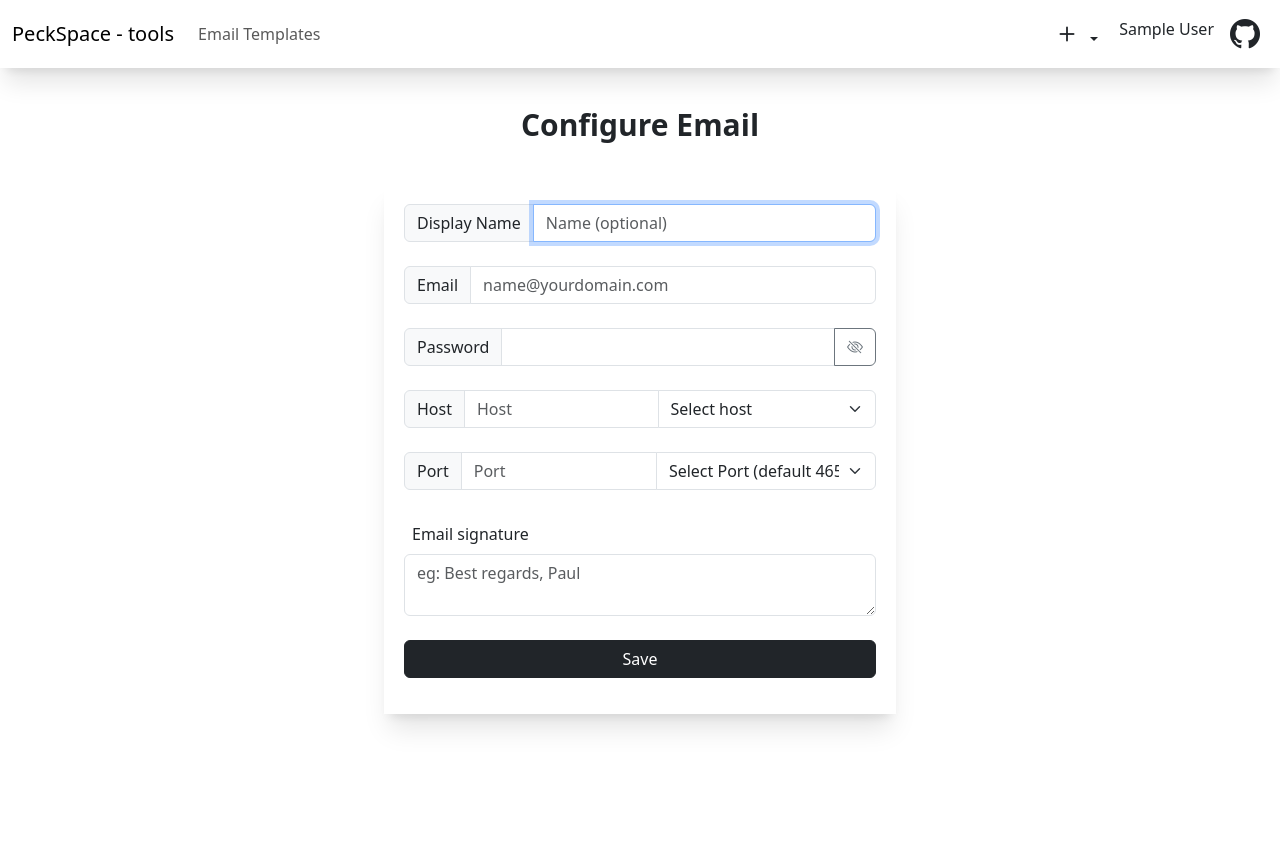
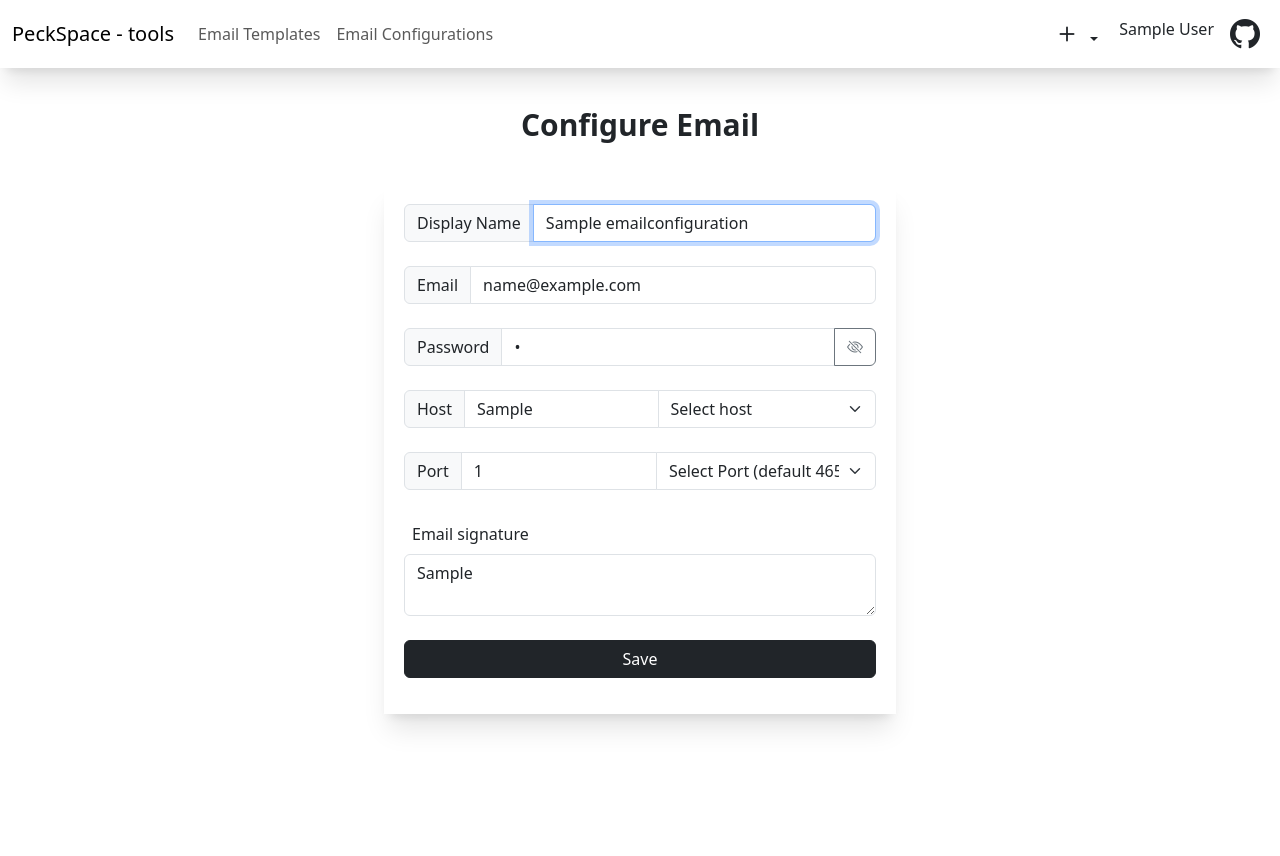
Before and after one commit to PaulleDemon/Email-automation, a Django app: page /email/configure/add/?edit=1 in a window 1280 px wide. Shown: the top 856 px of the page. Run offline with Django 4.2, Linux system fonts and the light colour scheme; a user stored in the database is signed in; tables that the repository leaves empty hold one stand-in row (values such as "Sample post"); parts of the project's set-up code (start-up, migrations or seed data) failed here and were passed over; some libraries are stand-ins or nearby versions.

Commit message:
completed email configurations

```diff
--- a/automail/urls.py
+++ b/automail/urls.py
@@ -2,7 +2,7 @@ from django.urls import path
 from django.shortcuts import redirect
 
 from .views import (email_template_create, email_templates, email_template_delete,
-                        configuration_create_view, configurations_view)
+                        configuration_create_view, configurations_view, delete_configuration_view)
 
 urlpatterns = [
 
@@ -15,5 +15,6 @@ urlpatterns = [
     path('campaign/create/', email_template_create, name='email-campaign-create'),
 
     path('configure/add/', configuration_create_view, name='configure-email'),
+    path('configure/<int:id>/delete/', delete_configuration_view, name='configure-email-delete'),
     path('configurations/', configurations_view, name='configurations'),
 ]
--- a/automail/views.py
+++ b/automail/views.py
@@ -196,14 +196,27 @@ def configuration_create_view(request):
             except (ValueError, EmailConfiguration.DoesNotExist):
                 return render(request, '404.html')
 
-
         return render(request, 'configure-server.html', context)
 
     else:
+        edit = request.GET.get('edit')
 
         form = EmailConfigurationForm(request.POST)
 
+        if edit:
+            try:
+                int(edit)
+                configuration = EmailConfiguration.objects.get(id=edit)
+
+            except (ValueError, EmailConfiguration.DoesNotExist):
+                return render(request, '404.html')
+
+            EmailConfiguration.objects.filter(id=edit).update(**form.cleaned_data)
+
         if form.is_valid():
+
+            if EmailConfiguration.objects.filter(user=request.user, email=form.cleaned_data['email'].exists()):
+                return render(request, 'configure-server.html', context={'errors': 'This email already exists'})
 
             configuration = form.save(commit=False)
             configuration.user = request.user
@@ -219,4 +232,16 @@ def configuration_create_view(request):
 
 def configurations_view(request):
 
-    return render(request, 'configurations.html')
+    cofigurations = EmailConfiguration.objects.filter(user=request.user)
+
+    return render(request, 'configurations.html', context={'configurations': cofigurations})
+
+@login_required
+def delete_configuration_view(request, id):
+
+    try:
+        EmailConfiguration.objects.get(id=id, user=request.user).delete()
+        return redirect('configurations')
+
+    except (EmailConfiguration.DoesNotExist):
+        return render(request, '404.html')
--- a/templates/html/base.html
+++ b/templates/html/base.html
@@ -58,6 +58,7 @@
           <div class="tw-justify-self-center collapse navbar-collapse" id="navbarTogglerDemo01">
             <div class="navbar-nav">
                 <a class="nav-link hover:tw-text-blue-400" href="{% url 'email-templates' %}">Email Templates</a>
+                <a class="nav-link hover:tw-text-blue-400" href="{% url 'configurations' %}">Email Configurations</a>
             </div>
             <div class="navbar-nav tw-ml-auto">
 
--- a/templates/html/email-product/configuration/configure-server.html
+++ b/templates/html/email-product/configuration/configure-server.html
@@ -20,24 +20,24 @@
                 <div class="input-group mb-3">
                     <span class="input-group-text" id="">Display Name</span>
                     <input type="text" class="form-control" name="name" id="basic-url" autofocus
-                            value="{{congfiguration.name}}" placeholder="Name (optional)">
+                            value="{{configuration.name}}" placeholder="Name (optional)">
                 </div>
 
                 <div class="input-group mb-3">
                     <span class="input-group-text" id="">Email</span>
                     <input type="email" class="form-control" maxlength="450" name="email" id="basic-url"
-                            value="{{congfiguration.email}}" placeholder="name@yourdomain.com">
+                            value="{{configuration.email}}" placeholder="name@yourdomain.com">
                 </div>
 
                 <div class="input-group mb-3">
                     <span class="input-group-text" id="">Password</span>
                     <input type="password" class="form-control" maxlength="80" name="password" id=""
-                            value="{{congfiguration.password}}" >
+                            value="{{configuration.password}}" >
                 </div>
 
                 <div class="input-group mb-3">
                     <span class="input-group-text" id="">Host</span>
-                    <input type="text" class="form-control" maxlength="200" name="host" id="host-input" value="{{congfiguration.host}}"
+                    <input type="text" class="form-control" maxlength="200" name="host" id="host-input" value="{{configuration.host}}"
                             placeholder="Host">
                     <select class="form-select" onchange="updateHost()">
                         <option value="">Select host</option>
@@ -50,7 +50,7 @@
                 <div class="input-group mb-3">
                     <span class="input-group-text" id="">Port</span>
                     <input type="number" class="form-control" name="port" id="port-input" min="0" oninput="validity.valid||(value='');"
-                             value="{{congfiguration.port}}"
+                             value="{{configuration.port}}"
                             placeholder="Port">
                     <select class="form-select" onchange="updatePort()">
                         <option value="465" selected>Select Port (default 465)</option>
@@ -63,8 +63,8 @@
                 <div class="tw-flex tw-flex-col">
                     <span class="tw-m-2" id="">Email signature</span>
                     <textarea class="form-control tw-max-h-[200px]"
-                            name="signature" id="" maxlength="250" value="{{congfiguration.signature}}"
-                            placeholder="eg: Best regards, Paul ">{{congfiguration.signature}}</textarea>
+                            name="signature" id="" maxlength="250" value="{{configuration.signature}}"
+                            placeholder="eg: Best regards, Paul ">{{configuration.signature}}</textarea>
                 </div>
 
                 <button type="submit" class="btn btn-dark tw-my-4" class>Save</button>
--- a/templates/html/email-product/templates/email-templates.html
+++ b/templates/html/email-product/templates/email-templates.html
@@ -54,7 +54,8 @@
                 <div><b>Subject:</b> {{template.subject}}</div>
                 <div class="tw-flex tw-gap-1 tw-mt-auto tw-text-2xl">
                     <button type="submit" onclick="onDeleteTemplate('{% url 'email-template-delete' id=template.id %}', '{{ template.name }} #{{ template.id }}')"
-                            class="btn !tw-text-red-600 tw-w-full" data-bs-toggle="modal" data-bs-target="#delete-modal"><i class="bi bi-trash"></i></button>
+                            class="btn !tw-text-red-600 tw-w-full" data-bs-toggle="modal" data-bs-target="#delete-modal"><i class="bi bi-trash"></i>
+                    </button>
                     <a class="btn !tw-border-solid !tw-border" href="{% url 'email-template-create' %}?copy={{ template.id }}"
                         data-bs-toggle="tooltip" data-bs-placement="bottom" title="Duplicate">
                         <svg xmlns="http://www.w3.org/2000/svg" width="16" height="16" fill="currentColor" class="bi bi-copy" viewBox="0 0 16 16">
--- a/templates/js/email-product/configuration.js
+++ b/templates/js/email-product/configuration.js
@@ -1,6 +1,11 @@
 const configurationAlert = document.getElementById("configuration-alert")
 const hostInput = document.getElementById("host-input")
 const portInput = document.getElementById("port-input")
+
+const model = document.getElementById("delete-modal")
+const modelForm = document.getElementById("modal-btn-delete")
+const modelBody = document.getElementById("modal-body")
+
 
 const form = document.getElementById("configuration-form")
 
@@ -13,8 +18,6 @@ function updatePort(){
 function updateHost(){
     hostInput.value = event.target.value
 }
-
-console.log("input: ", inputElements)
 
 function checkSubmition(){
 
@@ -47,3 +50,11 @@ function checkSubmition(){
     return true
 
 }
+
+function deleteConfiguration(url){
+    modelForm.action = url
+    modelBody.innerText = `Are you sure you want to delete configuration? This action cannot be undone.`
+    // deleteModal.show()
+    console.log("model: ", model)
+    model.classList.remove("!tw-hidden")
+}
--- a/theme/static/css/dist/styles.css
+++ b/theme/static/css/dist/styles.css
@@ -391,6 +391,10 @@ button[aria-expanded='false'] > .expand_caret {
 
 .tw-mt-\[5\%\^\] {
   margin-top: 5%^;
+}
+
+.tw-mt-1 {
+  margin-top: 0.25rem;
 }
 
 .tw-flex {
```
Also changed, not shown: templates/html/email-product/configuration/configurations.html (+38 -10 lines).
